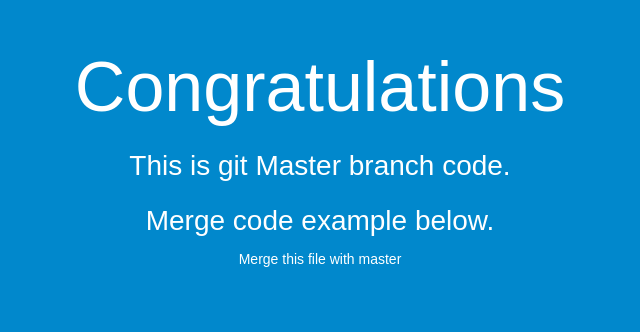
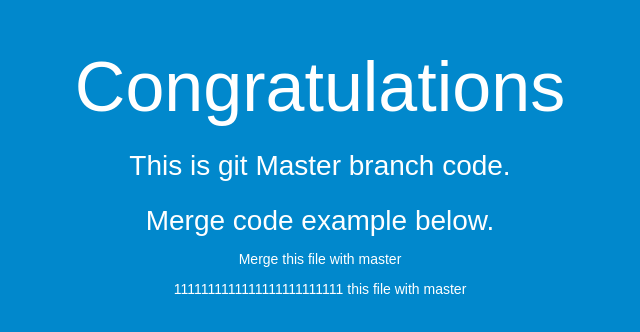
Before and after one commit to itsmevky/helpdesktool, a plain HTML site: page index.html in a window 1280 px wide. Shown: the whole page, without its empty margins (320-960 px from the left). Drawn offline with Linux system fonts and the light colour scheme.

Commit message:
Start a feature

```diff
--- a/index.html
+++ b/index.html
@@ -30,6 +30,7 @@
     <h2>This is git Master branch code.</h2>
     <h2>Merge code example below.</h2>
     <p>Merge this file with master</p>
+    <p>1111111111111111111111111 this file with master</p>
    </div>
 </body>
 </html>
```
